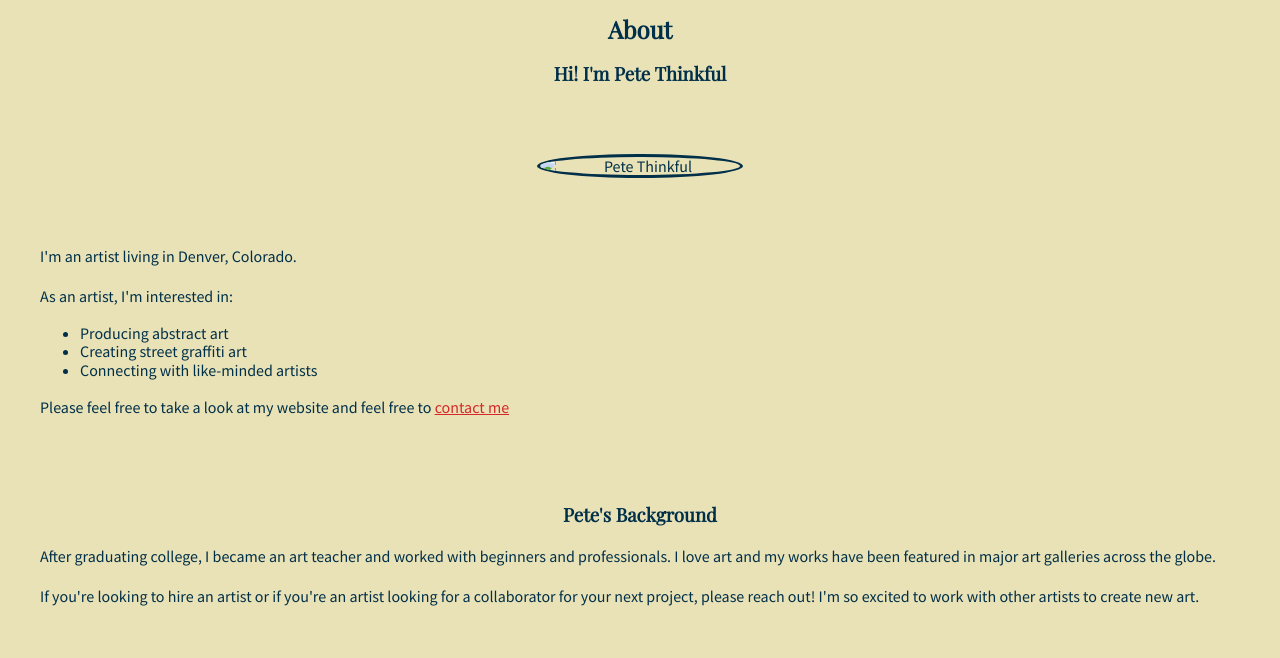
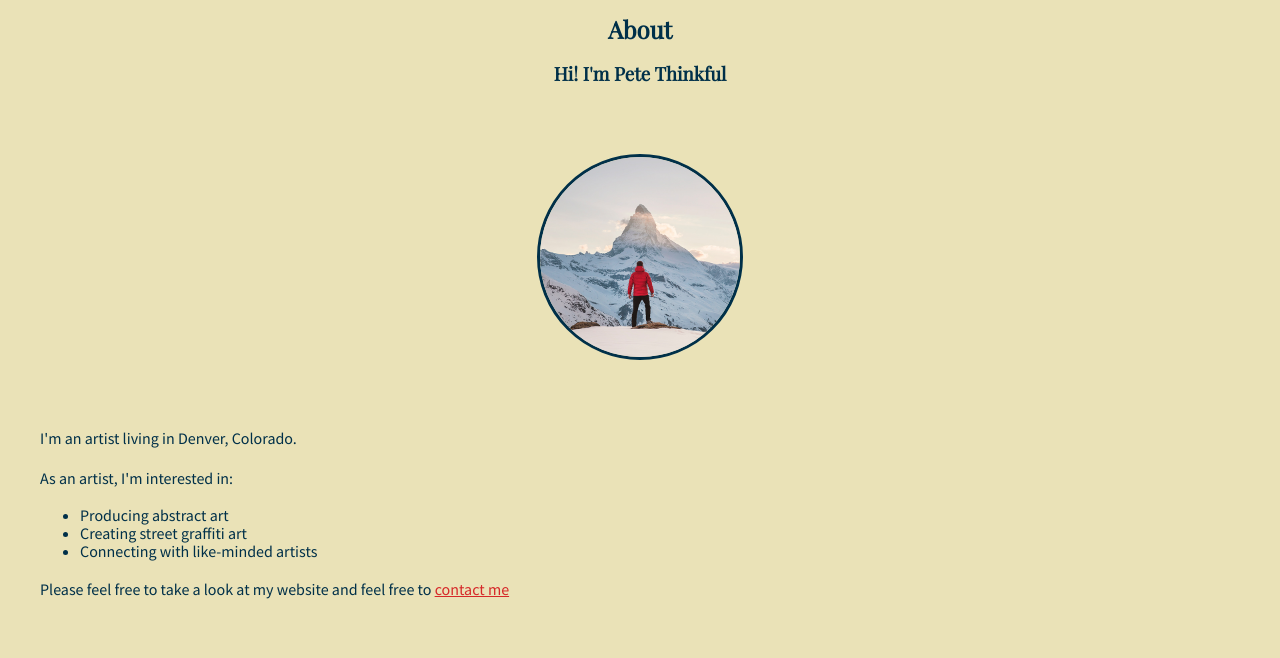
Before and after one commit to Chris-topher1/Pete-Thinkful, a plain HTML site: page index.html in a window 1280 px wide. Shown: the part 142-800 px from the top of the page. Drawn offline with nearby package versions, Linux system fonts and the light colour scheme; files whose address does not match are found by name.

Commit message:
Update index.html

```diff
--- a/index.html
+++ b/index.html
@@ -38,7 +38,7 @@
       <section>
         <article>
           <div>
-            <img class="image-circle" src="images/pete-thinkful.png" alt="Pete Thinkful"/>
+            <img class="image-circle" src="pete-thinkful.png" alt="Pete Thinkful"/>
           </div>
         </article>
         <p>I'm an artist living in Denver, Colorado.</p>
```
